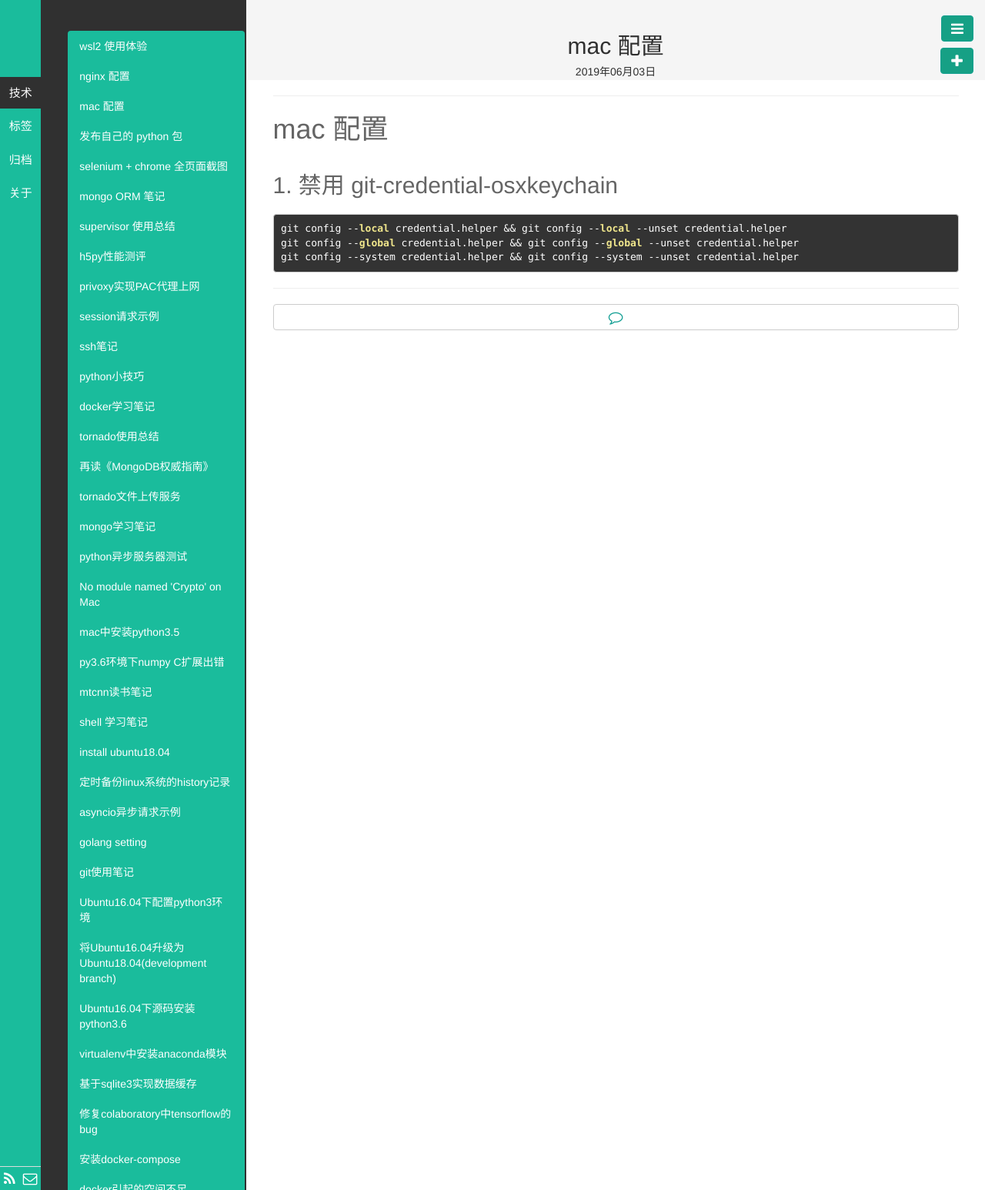
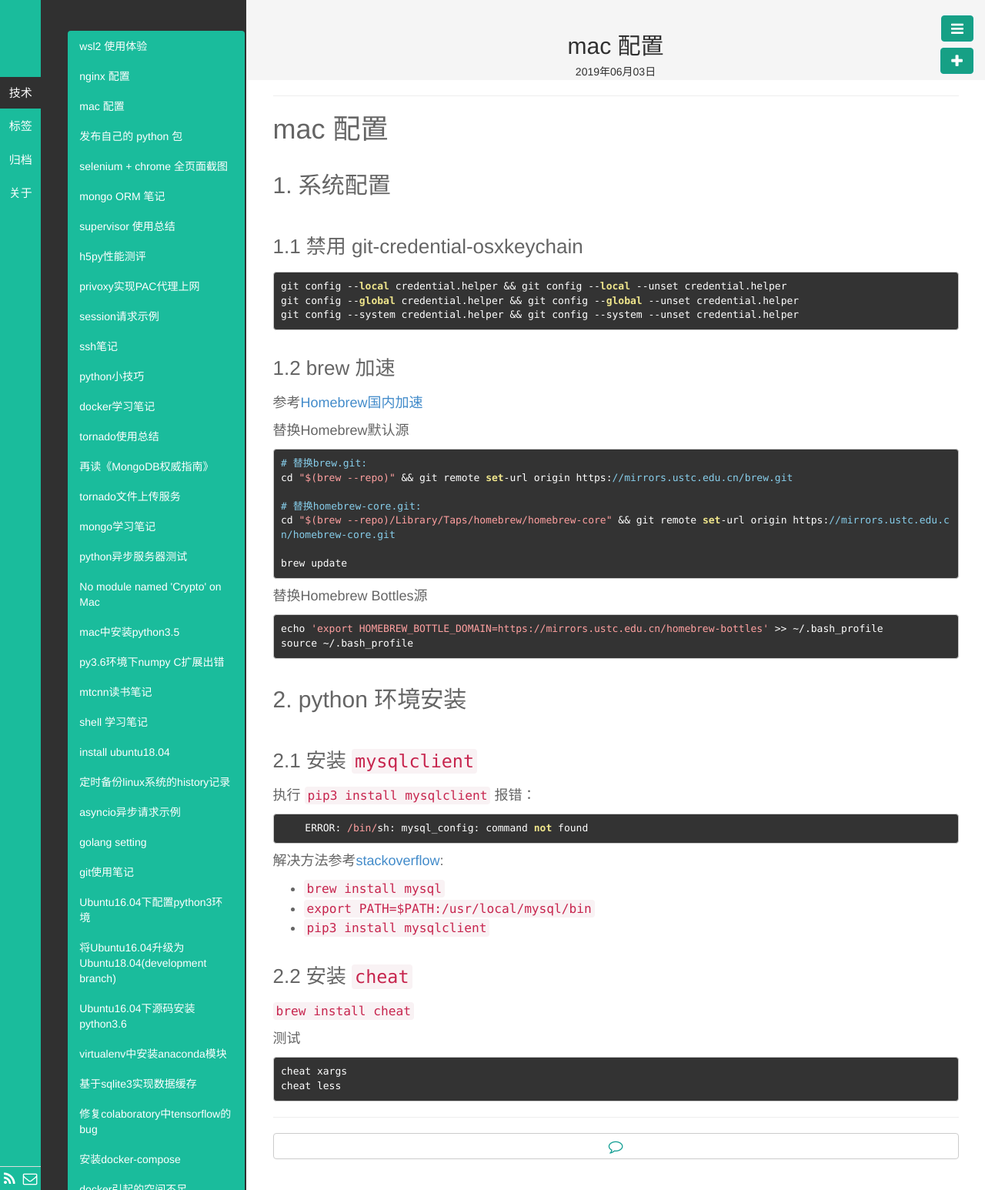
Before and after one commit to fengrk/frkhit.github.io, a Jekyll site: the page built from _posts/blog/2019-06-03-mac_setting.md, in a window 1280 px wide. Shown: the whole page at 77% size. Built offline with Jekyll 4.4.1, drawn with Linux system fonts in a browser that asks for light colours; Markdown is read by kramdown in place of the engine named in the settings.

Commit message:
update blog

````diff
--- a/_posts/blog/2019-06-03-mac_setting.md
+++ b/_posts/blog/2019-06-03-mac_setting.md
@@ -9,10 +9,62 @@ description:
 
 # mac 配置
 
-## 1. 禁用 git-credential-osxkeychain
+## 1. 系统配置
+
+### 1.1 禁用 git-credential-osxkeychain
 
 ```
 git config --local credential.helper && git config --local --unset credential.helper
 git config --global credential.helper && git config --global --unset credential.helper
 git config --system credential.helper && git config --system --unset credential.helper
 ```
+
+### 1.2 brew 加速
+
+参考[Homebrew国内加速](https://www.noonme.com/post/2017/03/homebrew-speed-up/)
+
+替换Homebrew默认源
+
+```
+# 替换brew.git:
+cd "$(brew --repo)" && git remote set-url origin https://mirrors.ustc.edu.cn/brew.git
+
+# 替换homebrew-core.git:
+cd "$(brew --repo)/Library/Taps/homebrew/homebrew-core" && git remote set-url origin https://mirrors.ustc.edu.cn/homebrew-core.git
+
+brew update
+
+```
+
+替换Homebrew Bottles源
+
+```
+echo 'export HOMEBREW_BOTTLE_DOMAIN=https://mirrors.ustc.edu.cn/homebrew-bottles' >> ~/.bash_profile
+source ~/.bash_profile
+```
+
+
+## 2. python 环境安装
+
+### 2.1 安装 `mysqlclient`
+
+执行 `pip3 install mysqlclient` 报错：
+```
+    ERROR: /bin/sh: mysql_config: command not found
+```
+
+解决方法参考[stackoverflow](https://stackoverflow.com/questions/25459386/mac-os-x-environmenterror-mysql-config-not-found):
+
+- `brew install mysql`
+- `export PATH=$PATH:/usr/local/mysql/bin`
+- `pip3 install mysqlclient`
+
+### 2.2 安装 `cheat`
+
+``` brew install cheat ```
+
+测试
+```
+cheat xargs
+cheat less
+```
````
Also changed, not shown: _posts/blog/2018-11-27-shell_learning_note.md (+8 -0 lines), 1 other file.
